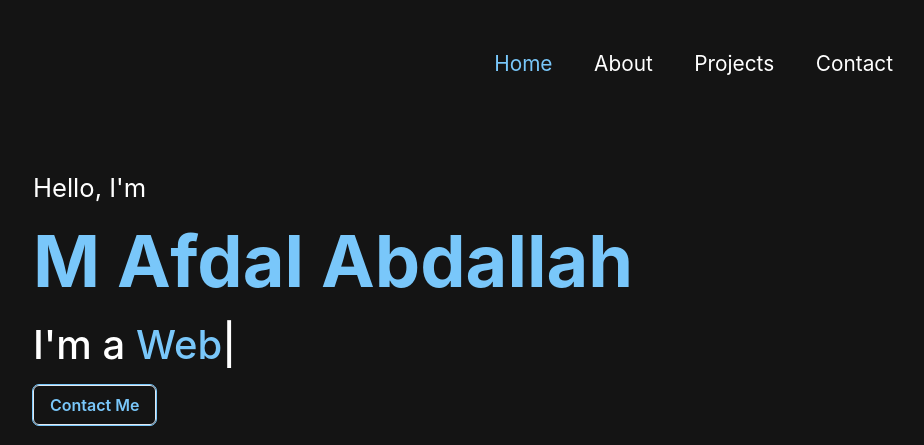
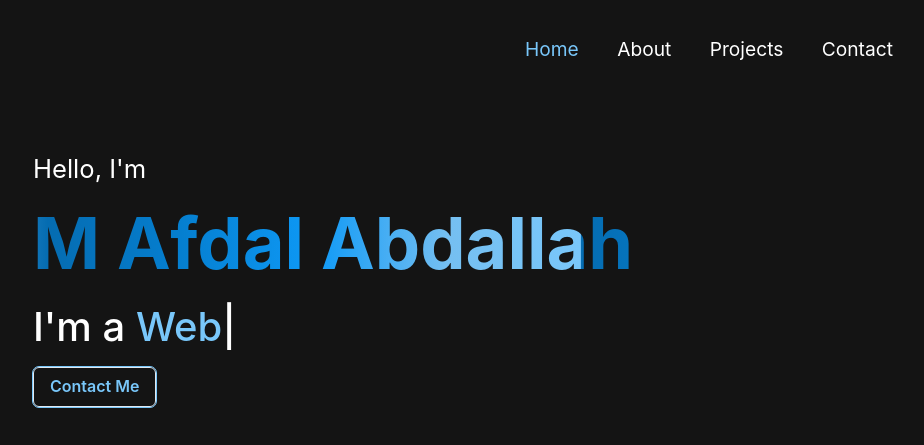
Before and after one commit to afdalabdallah/portofolio, a Next.js app: page / in a window 1280 px wide. Shown: the top 445 px of the page, without its empty margins (307-1231 px from the left). Built offline with nearby package versions, Linux system fonts and the light colour scheme.

Commit message:
Add animation gradient text

```diff
--- /dev/null
+++ b/components/AnimatedText.js
@@ -0,0 +1,59 @@
+import { Box, StackItem, VStack, Text } from "@chakra-ui/react";
+import React from "react";
+import Head from "next/head";
+import styled from "styled-components";
+import { keyframes, css } from "styled-components";
+
+const gradientAnimation = keyframes`
+  0% {  background-position: 100% 0%; }
+  10% {background-position: 80% 0%;}
+  20% { background-position: 60% 0%; }
+  30% { background-position: 40% 0%; }
+  40% { background-position: 20% 0%; }
+  50% {  background-position: 0% 0%; }
+  60% { background-position: -20% 0%; }
+  70% { background-position: -40% 0%; }
+  80% { background-position: -60% 0%; }
+  80% { background-position: -80% 0%; }
+  100% {  background-position: -100% 0%; }
+`;
+
+const AnimatedTextGradient = styled.p`
+  animation: ${gradientAnimation} 6s linear infinite;
+  background: linear-gradient(
+    to right,
+    #056cb1,
+    #057fd0,
+    #0e99f6,
+    #75bff1,
+    #79c7fa,
+    #056cb1,
+    #057fd0,
+    #0e99f6,
+    #75bff1,
+    #79c7fa
+  );
+  //   background: linear-gradient(to right, red, blue, green, red, blue, green);
+  background-size: 200%;
+  background-clip: text;
+  -webkit-background-clip: text;
+  -webkit-text-fill-color: transparent;
+  -webkit-animation-timing-function: linear;
+  animation-timing-function: linear;
+  font-weight: 700;
+  margin: 0;
+  font-size: ${(props) => props.base};
+
+  @media screen and (min-width: 48em) {
+    font-size: ${(props) => props.fontSize};
+  }
+`;
+function AnimatedText(props) {
+  return (
+    <AnimatedTextGradient fontSize={props.fontSize} base={props.base}>
+      {props.text}
+    </AnimatedTextGradient>
+  );
+}
+
+export default AnimatedText;
--- a/components/ContactBtn.js
+++ b/components/ContactBtn.js
@@ -1,15 +1,21 @@
-import { Box, Button } from "@chakra-ui/react";
+import { Box, Button, Link } from "@chakra-ui/react";
 import React from "react";
 
-function ContactBtn() {
 const btnHover = {
   color: "white",
   bgColor: "rgba(121,199,250, 0.7)",
   outline: "0px solid",
   variant: "none",
 };
+
+function ContactBtn(props) {
   return (
     <div>
+      <Link
+        href={props.href}
+        target={props.target}
+        _hover={{ textDecoration: "none" }}
+      >
         <Button
           color={"#79C7FA"}
           bgColor={"inherit"}
@@ -18,8 +24,9 @@ function ContactBtn() {
           size={"md"}
           _hover={btnHover}
         >
-        Contact Me
+          {props.text}
         </Button>
+      </Link>
     </div>
   );
 }
--- a/components/LandingText.js
+++ b/components/LandingText.js
@@ -4,6 +4,7 @@ import Typed from "typed.js";
 import ContactBtn from "./ContactBtn";
 import { useEffect, useRef } from "react";
 import TypewriterComponent from "typewriter-effect";
+import AnimatedText from "./AnimatedText";
 
 function LandingText() {
   const textStyle = {
@@ -48,13 +49,11 @@ function LandingText() {
         <Text style={textStyle} fontSize={{ base: "1em", md: "1.6em" }}>
           Hello, I&apos;m
         </Text>
-        <Text style={nameStyle} fontSize={{ base: "2.5em", md: "4.5em" }}>
-          M Afdal Abdallah
-        </Text>
+        <AnimatedText fontSize="4.5em" base="2.5em" text="M Afdal Abdallah" />
         <Text style={subText} fontSize={{ base: "1em", md: "2.5em" }}>
           I&apos;m a <span style={typedStyle} ref={el} />
         </Text>
-        <ContactBtn />
+        <ContactBtn text="Contact Me" href="/contact" />
       </Box>
     </Flex>
   );
--- a/components/layout/Navbar.js
+++ b/components/layout/Navbar.js
@@ -27,10 +27,10 @@ function Navbar() {
   const btnRef = React.useRef();
 
   return (
-    <Flex justifyContent={"end"} color={"white"} fontSize={"1.3em"}>
+    <Flex justifyContent={"end"} color={"white"} fontSize={"1.2em"}>
       <Flex
         gap="2em"
-        paddingTop={"2rem"}
+        paddingTop={"1em"}
         paddingBottom={"2em"}
         display={{ base: "none", md: "flex" }}
       >
--- a/package.json
+++ b/package.json
@@ -19,7 +19,7 @@
     "react-dom": "18.2.0",
     "react-icons": "^4.4.0",
     "sharp": "^0.30.7",
-    "styled-components": "^5.3.5",
+    "styled-components": "^4.0.0",
     "typed.js": "^2.0.12",
     "typewriter-effect": "^2.19.0"
   },
--- a/pages/projects/index.js
+++ b/pages/projects/index.js
@@ -1,4 +1,5 @@
 import React from "react";
+import Head from "next/head";
 import { HStack, Box, Text } from "@chakra-ui/react";
 import ProjectCard from "../../components/ProjectCard";
 
@@ -11,6 +12,9 @@ function Projects() {
   };
   return (
     <>
+      <Head>
+        <title>Projects</title>
+      </Head>
       <HStack justifyContent={"center"} gap={"11px"} marginBottom={"2em"}>
         <Box
           style={line}
```
Also changed, not shown: pages/about/index.js (+22 -7 lines), pages/contact/index.js (+19 -1 lines), 1 other file (tests, documents, lock files or other folders). Lines whose indentation alone changed are shown as unchanged.
